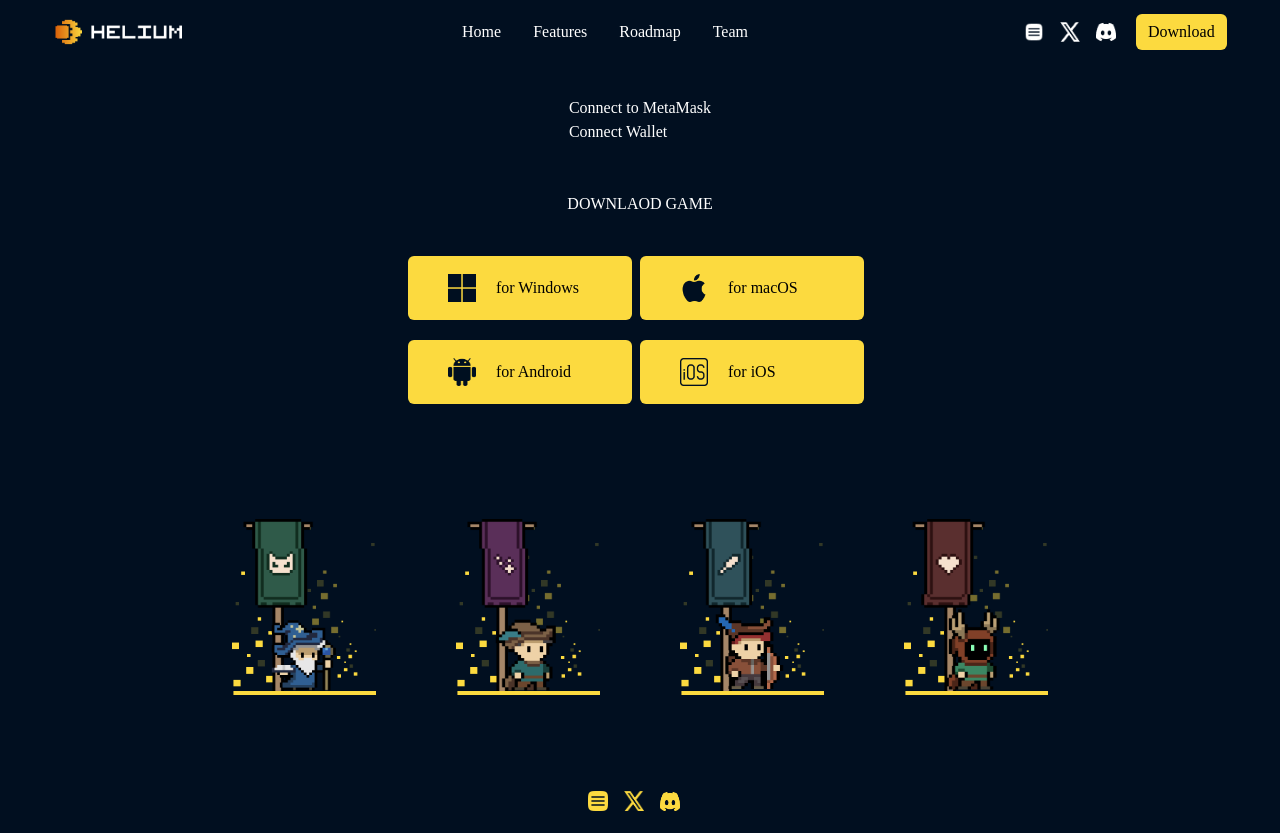
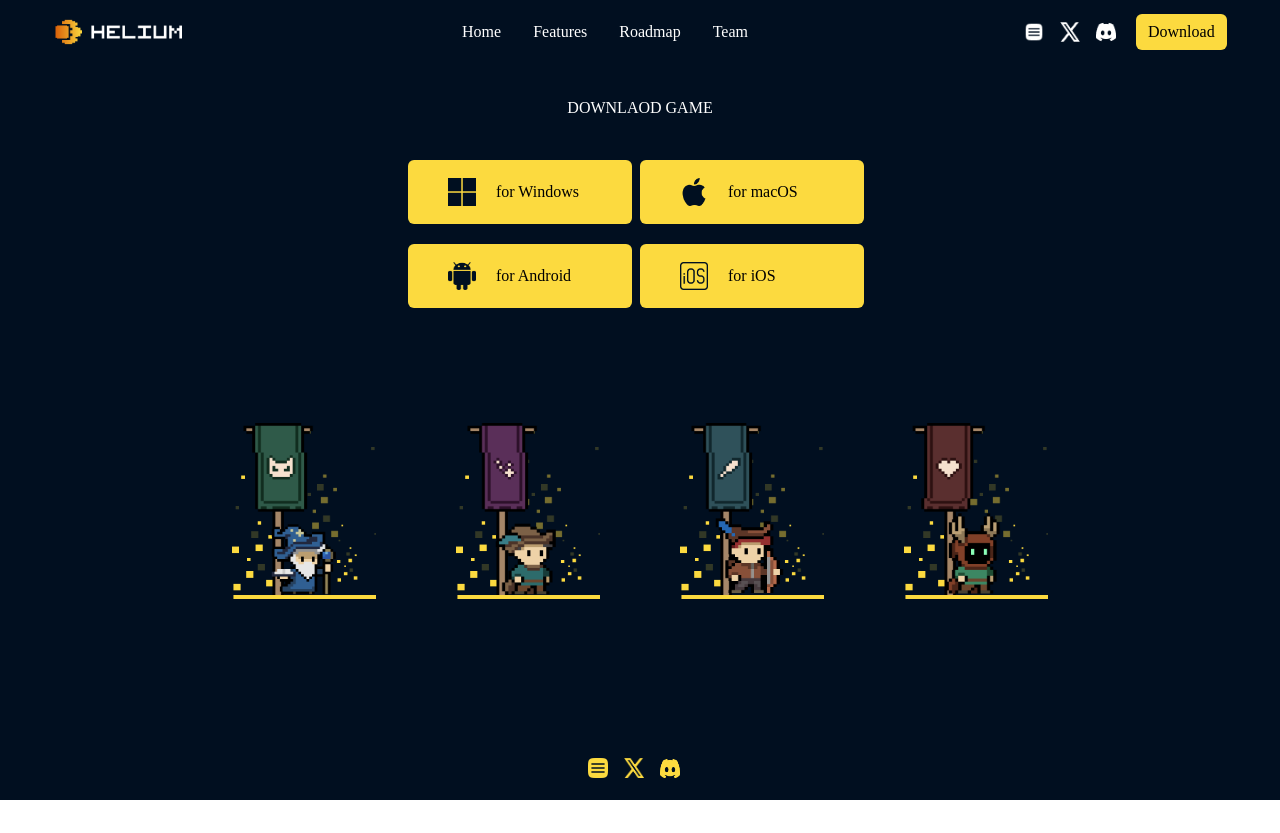
Before and after one commit to minidev1228/Helium_Frontend, a React (Vite) app: page /download in a window 1280 px wide. After the commit the page ends 800 px from the top, so only its background shows below. Built offline with nearby package versions, Linux system fonts and the light colour scheme; a web font is replaced by a local one.

Commit message:
Remove wallet connect button

```diff
--- a/src/pages/Download.page.tsx
+++ b/src/pages/Download.page.tsx
@@ -1,7 +1,7 @@
 
 import Layout from "../Layouts/index"
 import YellowIconButton from "../components/YellowIconButton"
-import WalletConnect from "../components/WalletConnect"
+// import WalletConnect from "../components/WalletConnect"
 
 import windowImg from "../assets/window.png"
 import macosImg from "../assets/macos.png"
@@ -16,9 +16,9 @@
     return (
         <Layout>
             <div className=" w-full bg-main flex flex-col items-center pt-24" style={{minHeight:"calc(100vh - 64px)"}}>
-                <WalletConnect />
-                <br />
-                <br />
+                {/* <WalletConnect /> */}
+                {/* <br /> */}
+                {/* <br /> */}
                 <h1 className=" text-white mb-10">DOWNLAOD GAME</h1>
                 <div className="w-full flex items-center flex-col">
                     <div className="flex flex-col w-full sm:w-auto sm:flex-row items-center">
```
